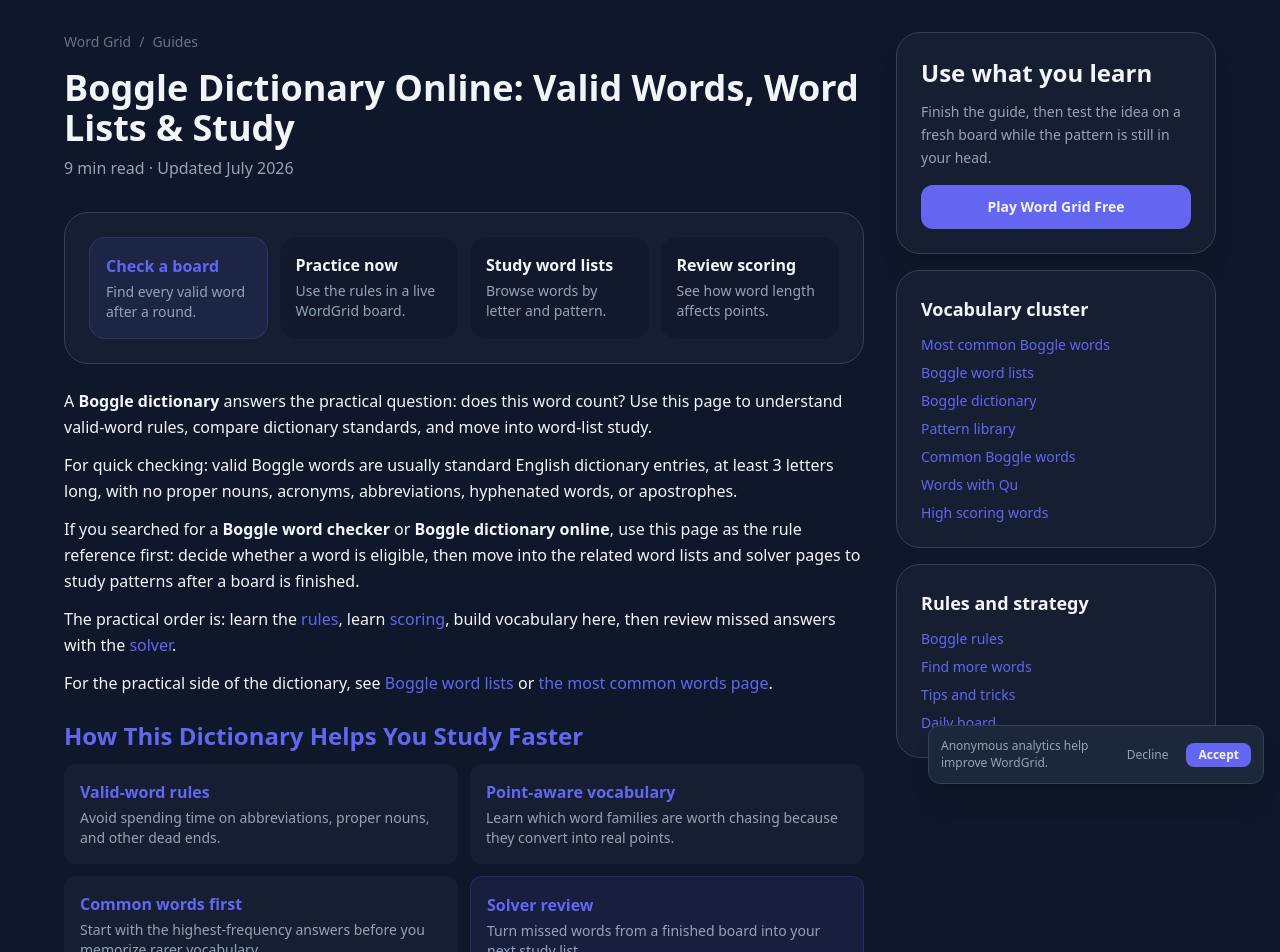
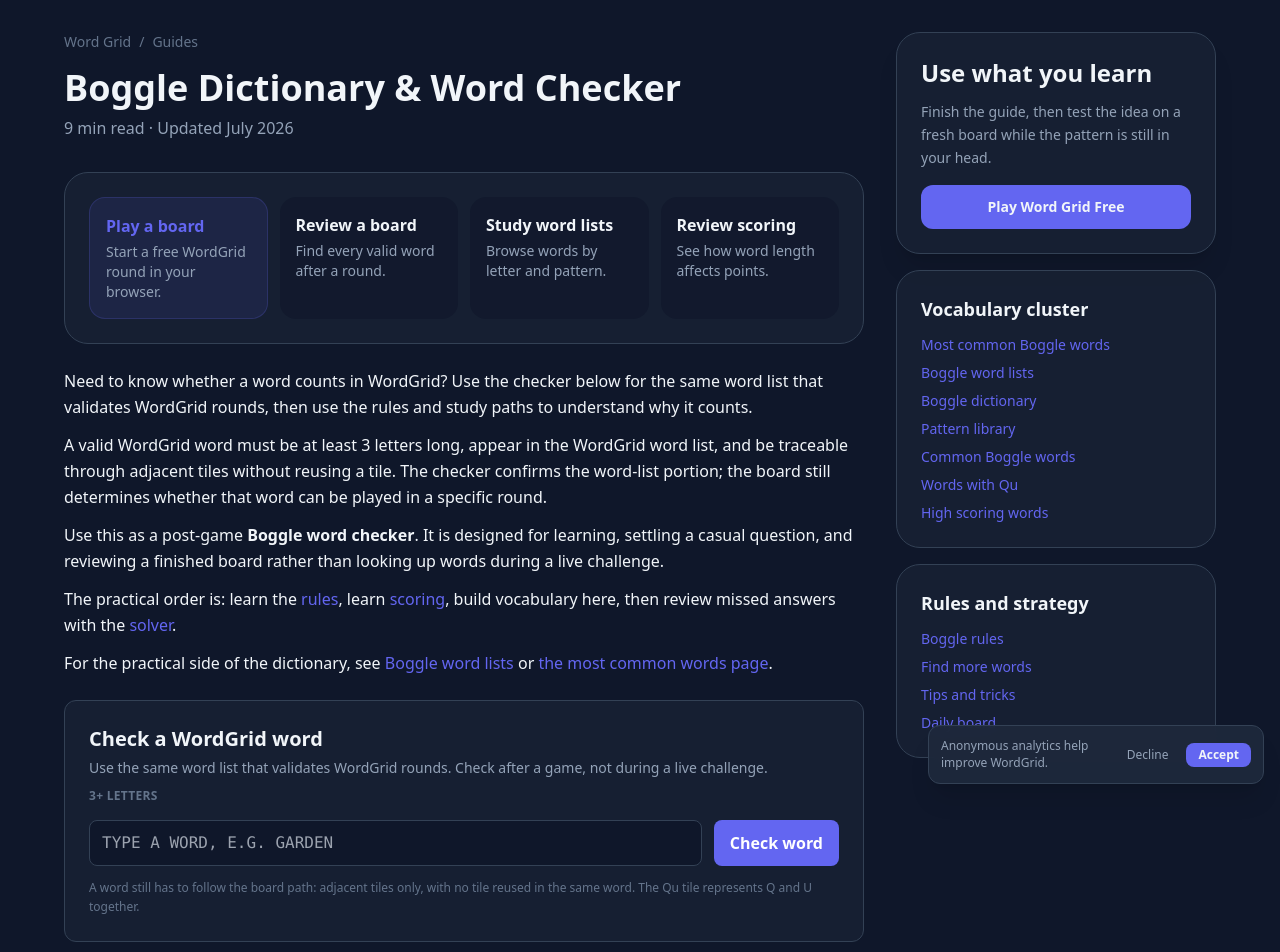
Before and after one commit to aieasygames-alt/wordgrid, a Next.js app: page /guides/boggle-dictionary in a window 1280 px wide. Shown: the top 952 px of the page. Built offline with nearby package versions, Linux system fonts and the light colour scheme.

Commit message:
feat: align Boggle search intents with product tools

```diff
--- a/package.json
+++ b/package.json
@@ -6,7 +6,8 @@
     "dev": "next dev",
     "build": "next build",
     "start": "next start",
-    "lint": "next lint"
+    "lint": "next lint",
+    "test": "node scripts/verify-word-list.mjs"
   },
   "dependencies": {
     "next": "14.2.5",
--- a/src/app/guides/boggle-dictionary/page.tsx
+++ b/src/app/guides/boggle-dictionary/page.tsx
@@ -2,11 +2,12 @@
 import Link from "next/link";
 import { GuideDesktopShell } from "@/components/GuideDesktopShell";
 import GuideActionBar from "@/components/GuideActionBar";
+import BoggleWordChecker from "@/components/BoggleWordChecker";
 
 export const metadata: Metadata = {
-  title: "Boggle Dictionary Online: Valid Words, Word Lists & Study",
+  title: "Boggle Dictionary & Word Checker — Valid Words | WordGrid",
   description:
-    "Check valid Boggle words, study common word lists, and jump into solver and word-list tools from one dictionary hub.",
+    "Check whether a word is valid in WordGrid, learn Boggle word rules, and study practical word lists after a round.",
   alternates: { canonical: "/guides/boggle-dictionary" },
   keywords: [
     "boggle dictionary", "boggle word list", "boggle vocabulary",
@@ -14,7 +15,7 @@
     "boggle dictionary online", "boggle word checker",
   ],
   openGraph: {
-    title: "Boggle Dictionary Online: Valid Words, Word Lists & Study",
+    title: "Boggle Dictionary & Word Checker — Valid Words",
     description:
       "A practical dictionary hub for valid words, word lists, lookup rules, and study paths.",
   },
@@ -25,7 +26,7 @@
 const articleSchema = {
   "@context": "https://schema.org",
   "@type": "WebPage",
-  headline: "Boggle Dictionary Online: Valid Words, Word Lists & Study",
+  headline: "Boggle Dictionary & Word Checker: Valid Words",
   description:
     "A practical Boggle dictionary including word lists, vocabulary references, valid word guidelines, and study paths.",
   author: { "@type": "Organization", name: "WordGrid" },
@@ -124,14 +125,14 @@
             <Link href="/guides/" className="hover:text-text">Guides</Link>
           </nav>
           <h1 className="text-4xl font-bold mb-2">
-            Boggle Dictionary Online: Valid Words, Word Lists & Study
+            Boggle Dictionary & Word Checker
           </h1>
           <p className="text-text-muted">9 min read &middot; Updated July 2026</p>
         </header>
 
         <GuideActionBar
-          primary={{ href: "/solver", label: "Check a board", detail: "Find every valid word after a round." }}
-          secondary={{ href: "/play", label: "Practice now", detail: "Use the rules in a live WordGrid board." }}
+          primary={{ href: "/play", label: "Play a board", detail: "Start a free WordGrid round in your browser." }}
+          secondary={{ href: "/solver", label: "Review a board", detail: "Find every valid word after a round." }}
           tertiary={{ href: "/guides/boggle-word-lists", label: "Study word lists", detail: "Browse words by letter and pattern." }}
           quaternary={{ href: "/guides/boggle-scoring-sheet", label: "Review scoring", detail: "See how word length affects points." }}
         />
@@ -139,21 +140,20 @@
         <div className="space-y-6 text-text">
           <section>
             <p className="leading-relaxed">
-              A <strong>Boggle dictionary</strong> answers the practical question:
-              does this word count? Use this page to understand valid-word rules,
-              compare dictionary standards, and move into word-list study.
+              Need to know whether a word counts in WordGrid? Use the checker below
+              for the same word list that validates WordGrid rounds, then use the
+              rules and study paths to understand why it counts.
             </p>
             <p className="leading-relaxed mt-3">
-              For quick checking: valid Boggle words are usually standard English
-              dictionary entries, at least 3 letters long, with no proper nouns,
-              acronyms, abbreviations, hyphenated words, or apostrophes.
+              A valid WordGrid word must be at least 3 letters long, appear in the
+              WordGrid word list, and be traceable through adjacent tiles without
+              reusing a tile. The checker confirms the word-list portion; the board
+              still determines whether that word can be played in a specific round.
             </p>
             <p className="leading-relaxed mt-3">
-              If you searched for a <strong>Boggle word checker</strong> or{" "}
-              <strong>Boggle dictionary online</strong>, use this page as the
-              rule reference first: decide whether a word is eligible, then move
-              into the related word lists and solver pages to study patterns
-              after a board is finished.
+              Use this as a post-game <strong>Boggle word checker</strong>. It is
+              designed for learning, settling a casual question, and reviewing a
+              finished board rather than looking up words during a live challenge.
             </p>
             <p className="leading-relaxed mt-3">
               The practical order is: learn the{" "}
@@ -182,6 +182,8 @@
               .
             </p>
           </section>
+
+          <BoggleWordChecker />
 
           <section>
             <h2 className="text-2xl font-semibold text-primary mb-3">
--- a/src/app/guides/boggle-rules-beginners/page.tsx
+++ b/src/app/guides/boggle-rules-beginners/page.tsx
@@ -4,9 +4,9 @@
 import GuideActionBar from "@/components/GuideActionBar";
 
 export const metadata: Metadata = {
-  title: "Boggle Rules for Beginners: How to Play, Score, and Win",
+  title: "Boggle Rules for Beginners — How to Play WordGrid",
   description:
-    "Learn Boggle rules fast: how adjacent letters work, which words count, Qu tile rules, the 3-minute timer, scoring, and beginner examples.",
+    "Learn the WordGrid Boggle-style rules: adjacent letters, valid words, the Qu tile, 3-minute timer, and scoring basics with examples.",
   alternates: { canonical: "/guides/boggle-rules-beginners" },
   keywords: [
     "rules of boggle", "boggle rules", "how to play boggle",
--- a/src/app/page.tsx
+++ b/src/app/page.tsx
@@ -4,9 +4,9 @@
 const BASE_URL = "https://wordgrid.games";
 
 export const metadata: Metadata = {
-  title: "Play Word Grid Online Free — WordGrid Game",
+  title: "Play Word Grid Online Free — Instant Boggle-Style Game",
   description:
-    "Play WordGrid free online with friends. Find words in Boggle-style grids, share the same board, compare scores, and review your game with no download or sign-up.",
+    "Play a free Boggle-style word grid game instantly. No download or sign-up: choose a timed board, challenge friends on the same grid, then review missed words.",
   alternates: { canonical: "/" },
   openGraph: {
     title: "Play Word Grid Online Free — WordGrid Game",
--- a/src/app/play/page.tsx
+++ b/src/app/play/page.tsx
@@ -5,9 +5,9 @@
 const BASE_URL = "https://wordgrid.games";
 
 export const metadata: Metadata = {
-  title: "Play Word Grid Online Free — Instant Boggle Game",
+  title: "Play Boggle-Style Word Grid Online Free — Instant Game",
   description:
-    "Play a free Boggle-style word grid game instantly in your browser. Try 4x4, 5x5, or 6x6 boards, timed or Zen mode, with no download or sign-up.",
+    "Play a free Boggle-style 4x4 word grid instantly. Choose timed or unlimited practice, challenge friends on the same board, with no download or sign-up.",
   alternates: { canonical: "/play" },
   keywords: [
     "play boggle online free", "play boggle online", "boggle online free",
--- /dev/null
+++ b/src/components/BoggleWordChecker.tsx
@@ -0,0 +1,79 @@
+"use client";
+
+import { FormEvent, useEffect, useState } from "react";
+import { loadDictionary } from "@/lib/dictionary";
+
+type CheckState = "idle" | "loading" | "valid" | "invalid" | "format" | "error";
+
+function normalizeWord(value: string) {
+  return value.trim().replace(/\s+/g, "").toUpperCase();
+}
+
+export default function BoggleWordChecker() {
+  const [value, setValue] = useState("");
+  const [state, setState] = useState<CheckState>("idle");
+  const [word, setWord] = useState("");
+
+  useEffect(() => {
+    loadDictionary().catch(() => {
+      // The submit action exposes an actionable error if a load cannot recover.
+    });
+  }, []);
+
+  async function handleSubmit(event: FormEvent<HTMLFormElement>) {
+    event.preventDefault();
+    const normalized = normalizeWord(value);
+    setWord(normalized);
+
+    if (!/^[A-Z]+$/.test(normalized) || normalized.length < 3) {
+      setState("format");
+      return;
+    }
+
+    setState("loading");
+    try {
+      const dictionary = await loadDictionary();
+      setState(dictionary.contains(normalized) ? "valid" : "invalid");
+    } catch {
+      setState("error");
+    }
+  }
+
+  const result = {
+    idle: null,
+    loading: <p className="mt-3 text-sm text-text-muted" role="status">Checking WordGrid&apos;s word list...</p>,
+    valid: <p className="mt-3 rounded-lg bg-success-bg px-3 py-2 text-sm font-medium text-success" role="status"><strong>{word}</strong> is in the WordGrid word list.</p>,
+    invalid: <p className="mt-3 rounded-lg bg-danger-bg px-3 py-2 text-sm font-medium text-danger" role="status"><strong>{word}</strong> is not in the WordGrid word list.</p>,
+    format: <p className="mt-3 rounded-lg bg-surface px-3 py-2 text-sm text-text-muted" role="status">Enter one English word with at least 3 letters. Spaces, numbers, and punctuation are not accepted.</p>,
+    error: <p className="mt-3 rounded-lg bg-danger-bg px-3 py-2 text-sm text-danger" role="alert">The word list could not load. Please try again.</p>,
+  }[state];
+
+  return (
+    <section className="rounded-xl border border-border bg-surface/50 p-5 sm:p-6" aria-labelledby="word-checker-title">
+      <div className="flex flex-wrap items-baseline justify-between gap-2">
+        <div>
+          <h2 id="word-checker-title" className="text-xl font-semibold text-text">Check a WordGrid word</h2>
+          <p className="mt-1 text-sm leading-relaxed text-text-muted">Use the same word list that validates WordGrid rounds. Check after a game, not during a live challenge.</p>
+        </div>
+        <span className="text-xs font-semibold uppercase tracking-wide text-text-dim">3+ letters</span>
+      </div>
+      <form className="mt-4 flex flex-col gap-3 sm:flex-row" onSubmit={handleSubmit}>
+        <label className="sr-only" htmlFor="boggle-word-checker">Word to check</label>
+        <input
+          id="boggle-word-checker"
+          value={value}
+          onChange={(event) => setValue(event.target.value)}
+          className="min-w-0 flex-1 rounded-lg border border-border bg-bg px-3 py-2.5 font-mono uppercase text-text outline-none transition focus:border-primary focus:ring-2 focus:ring-primary/30"
+          placeholder="Type a word, e.g. GARDEN"
+          autoComplete="off"
+          spellCheck="false"
+        />
+        <button type="submit" className="rounded-lg bg-primary px-4 py-2.5 font-semibold text-white transition hover:bg-primary-hover focus:outline-none focus:ring-2 focus:ring-primary focus:ring-offset-2 focus:ring-offset-bg">
+          Check word
+        </button>
+      </form>
+      {result}
+      <p className="mt-3 text-xs leading-relaxed text-text-dim">A word still has to follow the board path: adjacent tiles only, with no tile reused in the same word. The Qu tile represents Q and U together.</p>
+    </section>
+  );
+}
```
Also changed, not shown: scripts/verify-word-list.mjs (added, +21 -0 lines), src/app/guides/boggle-scoring-sheet/page.tsx (+27 -14 lines), src/app/play/PlayClient.tsx (+6 -6 lines).
